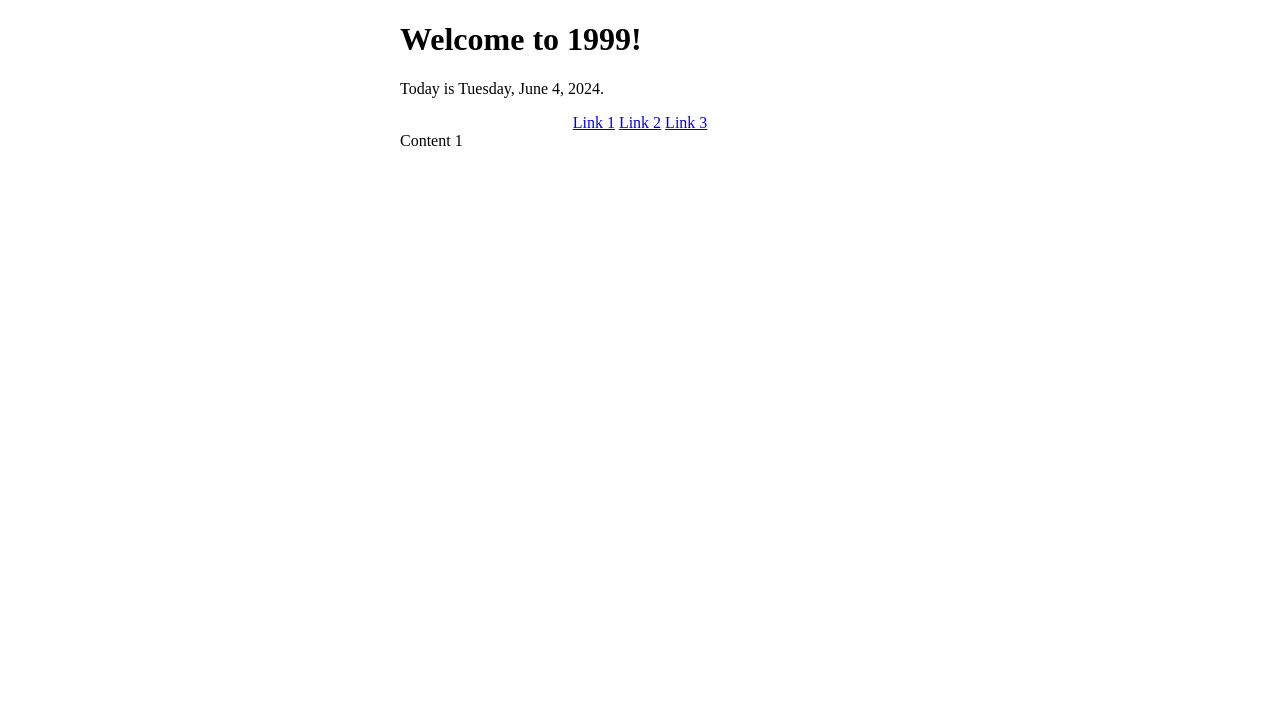
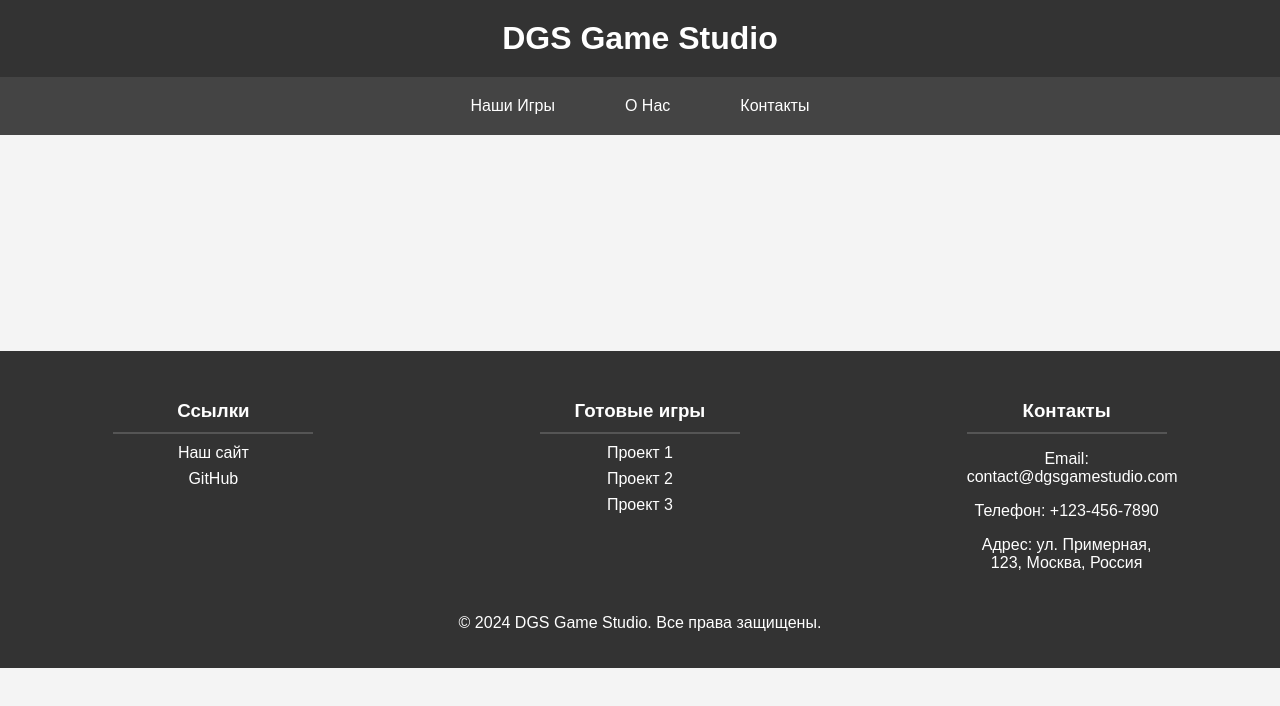
Before and after one commit to Dexter-Game-Studio/DGS, a plain HTML site: page index.html in a window 1280 px wide. Drawn offline with Linux system fonts and the light colour scheme.

Commit message:
add main files/html-tags and html code

```diff
--- a/index.html
+++ b/index.html
@@ -1,65 +1,130 @@
 <!DOCTYPE html>
-<html>
+<html lang="ru">
 <head>
-	<title>Welcome to 1999!</title>
+    <meta charset="UTF-8">
+    <meta name="viewport" content="width=device-width, initial-scale=1.0">
+    <title>DGS Game Studio</title>
     <style>
         body {
-			background-image: url('assets/bg.gif');
-			background-repeat: no-repeat;
-			background-position: center;
+            font-family: 'Arial', sans-serif;
+            margin: 0;
+            padding: 0;
+            background-color: #f4f4f4;
         }
-		.page-container {
-			width: 480px;
-			margin: 0 auto;
-		}
-		.tab-control {
+        header {
+            background-color: #333;
+            color: #fff;
+            padding: 20px 0;
             text-align: center;
         }
-		.tab-control-layer {
-			display: inline-block;
+        header h1 {
+            margin: 0;
+        }
+        nav {
+            background-color: #444;
+            display: flex;
+            justify-content: center;
+            padding: 10px 0;
+        }
+        nav a {
+            color: #fff;
+            text-decoration: none;
+            margin: 0 15px;
+            padding: 10px 20px;
+            transition: background 0.3s;
+        }
+        nav a:hover {
+            background-color: #555;
+        }
+        .container {
+            width: 80%;
+            margin: 20px auto;
+            overflow: hidden;
+        }
+        .intro {
+            text-align: center;
+            padding: 50px 0;
+        }
+        .intro h2 {
+            margin: 0;
+            font-size: 2.5em;
+        }
+        .intro p {
+            font-size: 1.2em;
+            color: #666;
+        }
+        .games, .about, .contact {
+            background: #fff;
+            padding: 20px;
+            margin-bottom: 20px;
+            box-shadow: 0 0 10px rgba(0, 0, 0, 0.1);
+        }
+        footer {
+            background-color: #333;
+            color: #fff;
+            text-align: center;
+            padding: 20px 0;
+        }
+        .footer-container {
+            display: flex;
+            justify-content: space-around;
+            flex-wrap: wrap;
+        }
+        .footer-column {
+            width: 200px;
+            margin: 10px;
+        }
+        .footer-column h3 {
+            border-bottom: 2px solid #555;
+            padding-bottom: 10px;
+            margin-bottom: 10px;
+        }
+        .footer-column a {
+            color: #fff;
+            text-decoration: none;
+            display: block;
+            margin-bottom: 8px;
+        }
+        .footer-column a:hover {
+            text-decoration: underline;
         }
     </style>
 </head>
 <body>
-	<div align="center">
-		<div class="page-container">
-			<div align="left">
-				<h1>Welcome to 1999!</h1>
-				<p>Today is Tuesday, June 4, 2024.</p>
-				<div class="tab-control">
-					<a href="#tab0" onclick="tabLinkClickHandler('tab0')">Link 1</a>
-					<a href="#tab1" onclick="tabLinkClickHandler('tab1')">Link 2</a>
-					<a href="#tab2" onclick="tabLinkClickHandler('tab2')">Link 3</a>
+    <header>
+        <h1>DGS Game Studio</h1>
+    </header>
+    <nav>
+        <a href="/pages/projects.html">Наши Игры</a>
+        <a href="/pages/about.html">О Нас</a>
+        <a href="/pages/contacts.html">Контакты</a>
+    </nav>
+
+	<br><br><br><br>
+	<br><br><br><br>
+	<br><br><br><br>
+
+    <footer>
+        <div class="footer-container">
+            <div class="footer-column">
+                <h3>Ссылки</h3>
+                <a href="#">Наш сайт</a>
+                <a href="https://github.com/dgsgamestudio">GitHub</a>
             </div>
-				<div id="tab0">Content 1</div>
-				<div id="tab1" style="display: none;">Content 2</div>
-				<div id="tab2" style="display: none;">Content 3</div>
+            <div class="footer-column">
+                <h3>Готовые игры</h3>
+                <a href="#">Проект 1</a>
+                <a href="#">Проект 2</a>
+                <a href="#">Проект 3</a>
+            </div>
+            <div class="footer-column">
+                <h3>Контакты</h3>
+                <p>Email: <a href="mailto:contact@dgsgamestudio.com">contact@dgsgamestudio.com</a></p>
+                <p>Телефон: +123-456-7890</p>
+                <p>Адрес: ул. Примерная, 123, Москва, Россия</p>
             </div>
         </div>
-	</div>
-	<script>
-		var tabLinks = document.getElementsByName('link');
-		var currentOpenTabElement = document.getElementById('tab0');
-
-		for (var i = 0; i < tabLinks.length; i++) {
-			tabLinks[i].attachEvent('onclick', createOnClickHandler(i));
-		}
-
-		function createOnClickHandler(tabLinkIndex) {
-			var tabLink = tabLinks[tabLinkIndex];
-			var tabId = tabLink.getAttribute('tab');
-
-			return function() {
-				openTab(tabId);
-			}
-		}
-
-		function openTab(tabId) {
-			var tab = document.getElementById(tabId);
-			currentOpenTabElement.style.display = 'none';
-			tab.style.display = '';
-			currentOpenTabElement = tab;
-		}
-	</script>
+        <p>&copy; 2024 DGS Game Studio. Все права защищены.</p>
+    </footer>
 </body>
 </html>
```
Also changed, not shown: pages/contacts.html (added). Lines whose indentation alone changed are shown as unchanged.
